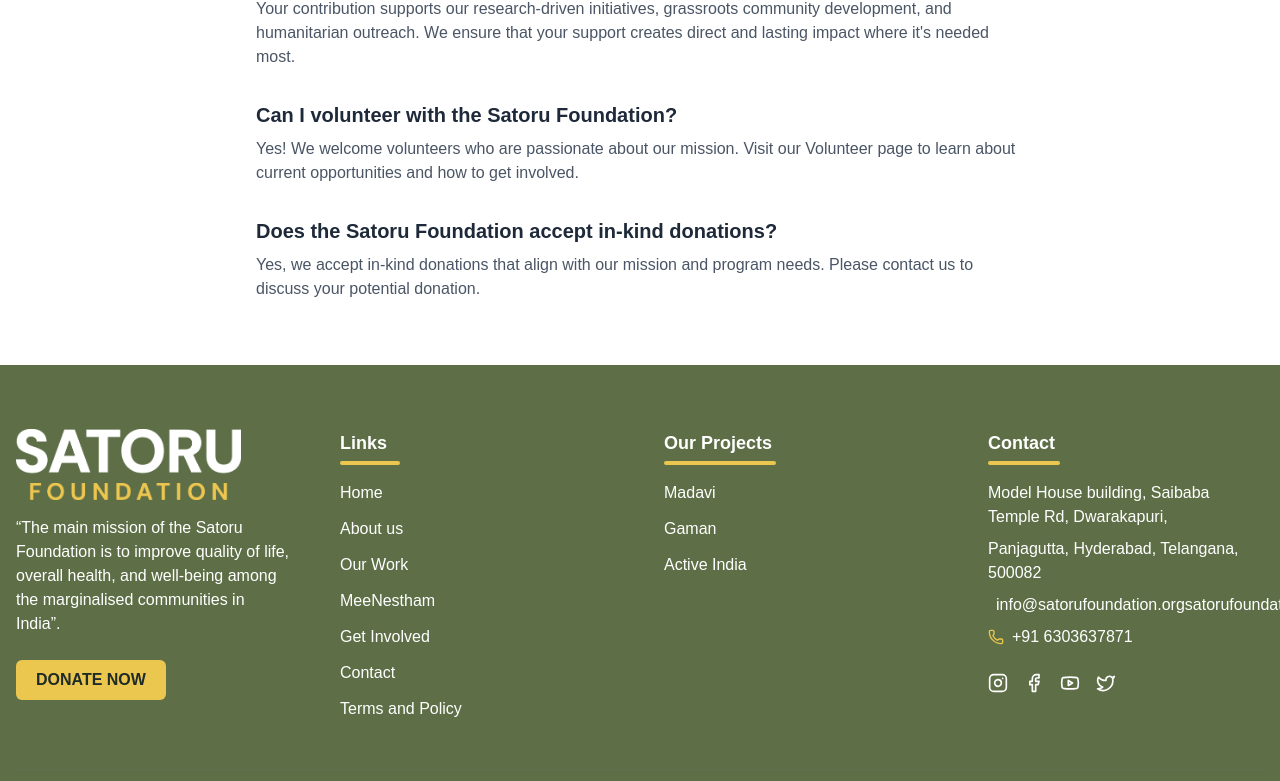
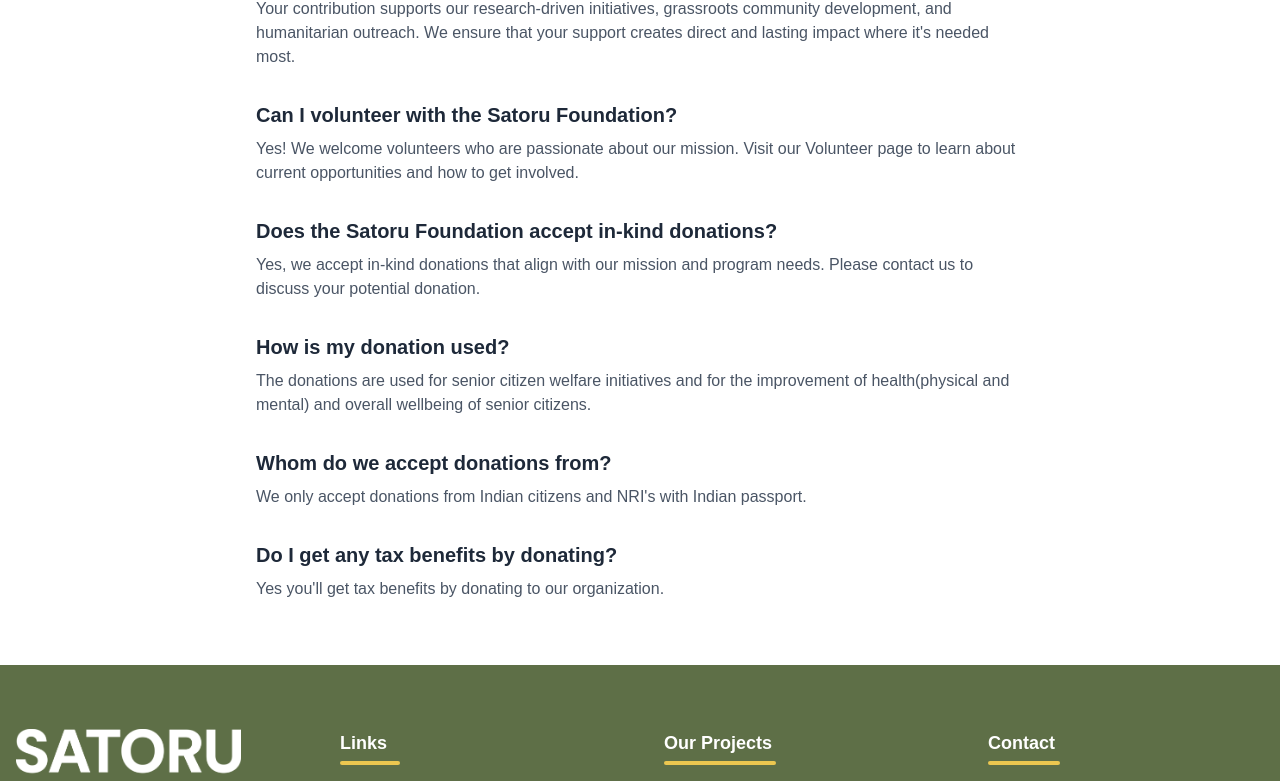
Before and after one commit to Satoru-Foundation/web, a Next.js app: page /contact in a window 1280 px wide. Shown: the part 2035-2816 px from the top of the page. Built offline with nearby package versions, Linux system fonts and the light colour scheme.

Commit message:
Added three more questions in the FAQ section of the contact page

```diff
--- a/src/app/contact/page.js
+++ b/src/app/contact/page.js
@@ -23,7 +23,7 @@
         <div className="container mx-auto px-4 max-w-3xl space-y-4 text-base md:text-lg leading-relaxed">
           <p><strong>Organisation Name:</strong> SATORU FOUNDATION™</p>
           <p>Legal Compliance: Non-Profit Organisation, Registered under Section 8 of the Companies Act, 2013,</p>
-          <p>Approved By Ministry of Corporate Affairs, Government of India.</p>
+          <p>Recognized By Ministry of Corporate Affairs, Government of India,Niti Aayog.</p>
           <p>Our main registered office located in Hyderabad, Telangana state, India</p>
           <p><strong>CIN:</strong>  U72200TS2024NPL189603</p>
           <p><strong>Darpan:</strong>  TS/2024/0454519</p>
@@ -67,6 +67,30 @@
                 discuss your potential donation.
               </p>
             </div>
+            <div>
+              <h3 className="text-xl font-bold mb-2 text-gray-800">
+                How is my donation used?
+              </h3>
+              <p className="text-gray-600">
+                The donations are used for senior citizen welfare initiatives and for the improvement of health(physical and mental) and overall wellbeing of senior citizens.
+              </p>
+            </div>
+            <div>
+              <h3 className="text-xl font-bold mb-2 text-gray-800">
+                Whom do we accept donations from?
+              </h3>
+              <p className="text-gray-600">
+                We only accept donations from Indian citizens and NRI's with Indian passport.
+              </p>
+            </div>
+            <div>
+              <h3 className="text-xl font-bold mb-2 text-gray-800">
+                Do I get any tax benefits by donating?
+              </h3>
+              <p className="text-gray-600">
+                Yes you'll get tax benefits by donating to our organization.
+              </p>
+            </div>
           </div>
         </div>
       </section>
```
